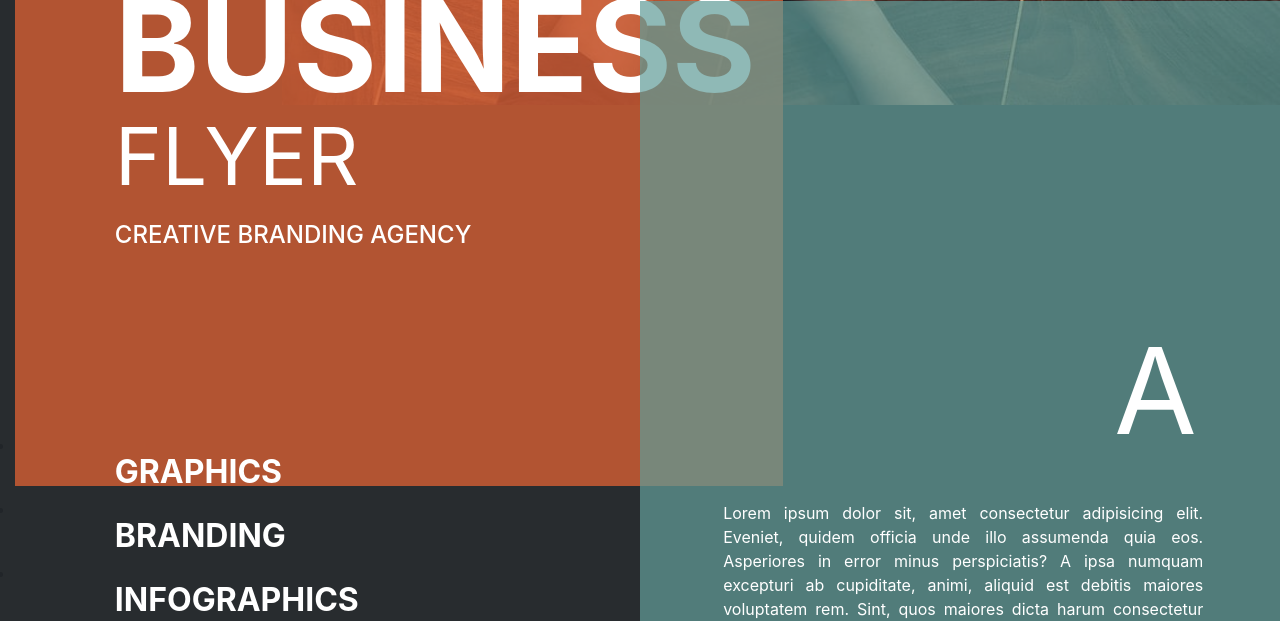
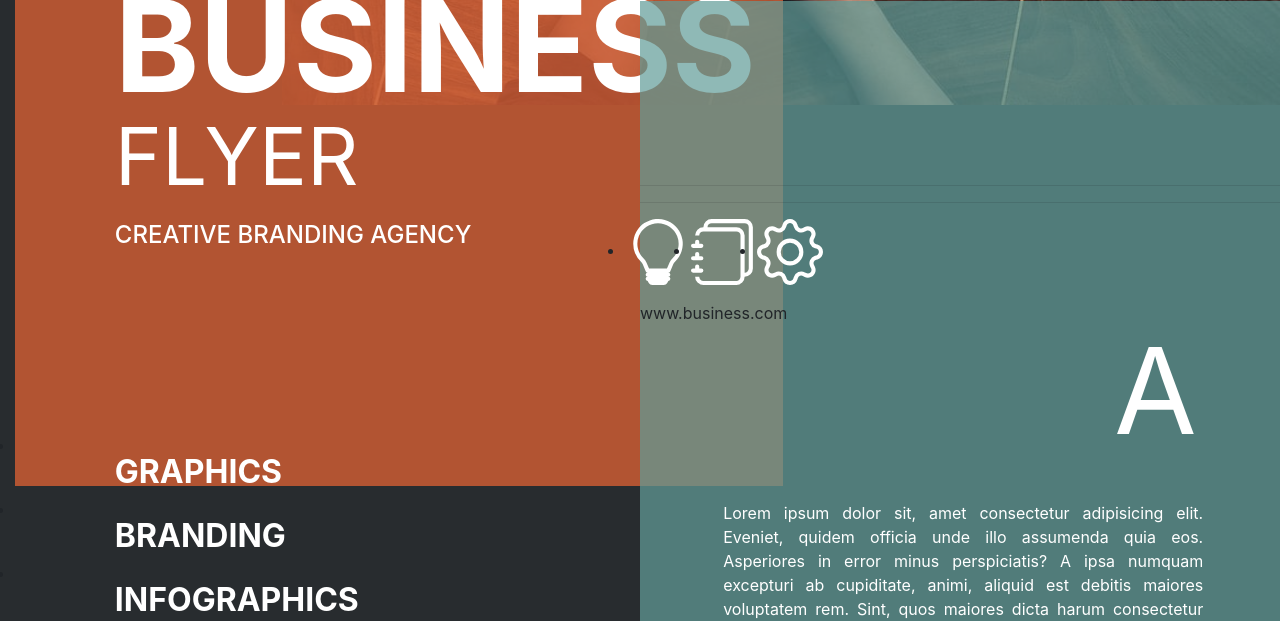
Before and after one commit to vasoya-nihal/5layout, a plain HTML site: page index.html in a window 1280 px wide. Shown: the part 479-1100 px from the top of the page. Drawn offline with nearby package versions, Linux system fonts and the light colour scheme.

Commit message:
this is html

```diff
--- a/index.html
+++ b/index.html
@@ -97,10 +97,46 @@
                         <div class="A">
                             <span>A</span>
                             <p>
-                                Lorem ipsum dolor sit, amet consectetur adipisicing elit. Eveniet, quidem officia unde illo assumenda quia eos. Asperiores in error minus perspiciatis? A ipsa numquam excepturi ab cupiditate, animi, aliquid est debitis maiores voluptatem rem. Sint, quos maiores dicta harum consectetur doloremque aliquam deleniti modi earum, dolores facere, corrupti cum mollitia libero quis doloribus sed ipsam minima voluptate id beatae!
+                                Lorem ipsum dolor sit, amet consectetur adipisicing elit. Eveniet, quidem officia unde illo assumenda quia eos. Asperiores in error minus perspiciatis? A ipsa numquam excepturi ab cupiditate, animi, aliquid est debitis maiores voluptatem rem. Sint, quos maiores dicta harum consectetur doloremque aliquam deleniti modi earum, dolores facere, corrupti cum mollitia libero quis doloribus sed ipsam minima
                             </p>
 
                         </div>
+                        <div class="hr2">
+                        <hr>
+                    </div>
+                    <div class="hr3">
+                        <hr>
+                    </div>
+
+
+
+                        <div class="lastlist">
+                            <ul class="row">
+                                <li class="icon3">
+                                    <svg xmlns="http://www.w3.org/2000/svg" width="66" height="66" fill="white" class="bi bi-lightbulb" viewBox="0 0 16 16">
+                                        <path d="M2 6a6 6 0 1 1 10.174 4.31c-.203.196-.359.4-.453.619l-.762 1.769A.5.5 0 0 1 10.5 13a.5.5 0 0 1 0 1 .5.5 0 0 1 0 1l-.224.447a1 1 0 0 1-.894.553H6.618a1 1 0 0 1-.894-.553L5.5 15a.5.5 0 0 1 0-1 .5.5 0 0 1 0-1 .5.5 0 0 1-.46-.302l-.761-1.77a1.964 1.964 0 0 0-.453-.618A5.984 5.984 0 0 1 2 6zm6-5a5 5 0 0 0-3.479 8.592c.263.254.514.564.676.941L5.83 12h4.342l.632-1.467c.162-.377.413-.687.676-.941A5 5 0 0 0 8 1z"/>
+                                      </svg>
+                                </li>
+                                <li class="icon3">
+                                    <svg xmlns="http://www.w3.org/2000/svg" width="66" height="66" fill="white" class="bi bi-journals" viewBox="0 0 16 16">
+                                        <path d="M5 0h8a2 2 0 0 1 2 2v10a2 2 0 0 1-2 2 2 2 0 0 1-2 2H3a2 2 0 0 1-2-2h1a1 1 0 0 0 1 1h8a1 1 0 0 0 1-1V4a1 1 0 0 0-1-1H3a1 1 0 0 0-1 1H1a2 2 0 0 1 2-2h8a2 2 0 0 1 2 2v9a1 1 0 0 0 1-1V2a1 1 0 0 0-1-1H5a1 1 0 0 0-1 1H3a2 2 0 0 1 2-2z"/>
+                                        <path d="M1 6v-.5a.5.5 0 0 1 1 0V6h.5a.5.5 0 0 1 0 1h-2a.5.5 0 0 1 0-1H1zm0 3v-.5a.5.5 0 0 1 1 0V9h.5a.5.5 0 0 1 0 1h-2a.5.5 0 0 1 0-1H1zm0 2.5v.5H.5a.5.5 0 0 0 0 1h2a.5.5 0 0 0 0-1H2v-.5a.5.5 0 0 0-1 0z"/>
+                                      </svg>
+                                </li>
+                                <li class="icon3">
+                                    <svg xmlns="http://www.w3.org/2000/svg" width="66" height="66" fill="white" class="bi bi-gear" viewBox="0 0 16 16">
+                                        <path d="M8 4.754a3.246 3.246 0 1 0 0 6.492 3.246 3.246 0 0 0 0-6.492zM5.754 8a2.246 2.246 0 1 1 4.492 0 2.246 2.246 0 0 1-4.492 0z"/>
+                                        <path d="M9.796 1.343c-.527-1.79-3.065-1.79-3.592 0l-.094.319a.873.873 0 0 1-1.255.52l-.292-.16c-1.64-.892-3.433.902-2.54 2.541l.159.292a.873.873 0 0 1-.52 1.255l-.319.094c-1.79.527-1.79 3.065 0 3.592l.319.094a.873.873 0 0 1 .52 1.255l-.16.292c-.892 1.64.901 3.434 2.541 2.54l.292-.159a.873.873 0 0 1 1.255.52l.094.319c.527 1.79 3.065 1.79 3.592 0l.094-.319a.873.873 0 0 1 1.255-.52l.292.16c1.64.893 3.434-.902 2.54-2.541l-.159-.292a.873.873 0 0 1 .52-1.255l.319-.094c1.79-.527 1.79-3.065 0-3.592l-.319-.094a.873.873 0 0 1-.52-1.255l.16-.292c.893-1.64-.902-3.433-2.541-2.54l-.292.159a.873.873 0 0 1-1.255-.52l-.094-.319zm-2.633.283c.246-.835 1.428-.835 1.674 0l.094.319a1.873 1.873 0 0 0 2.693 1.115l.291-.16c.764-.415 1.6.42 1.184 1.185l-.159.292a1.873 1.873 0 0 0 1.116 2.692l.318.094c.835.246.835 1.428 0 1.674l-.319.094a1.873 1.873 0 0 0-1.115 2.693l.16.291c.415.764-.42 1.6-1.185 1.184l-.291-.159a1.873 1.873 0 0 0-2.693 1.116l-.094.318c-.246.835-1.428.835-1.674 0l-.094-.319a1.873 1.873 0 0 0-2.692-1.115l-.292.16c-.764.415-1.6-.42-1.184-1.185l.159-.291A1.873 1.873 0 0 0 1.945 8.93l-.319-.094c-.835-.246-.835-1.428 0-1.674l.319-.094A1.873 1.873 0 0 0 3.06 4.377l-.16-.292c-.415-.764.42-1.6 1.185-1.184l.292.159a1.873 1.873 0 0 0 2.692-1.115l.094-.319z"/>
+                                      </svg>
+                                </li>
+                            </ul>
+                        </div>
+                        <div class="web">
+                            <p>
+                                www.business.com
+                            </p>
+                        </div>
+
 
                     </div>
                 </div>
```
